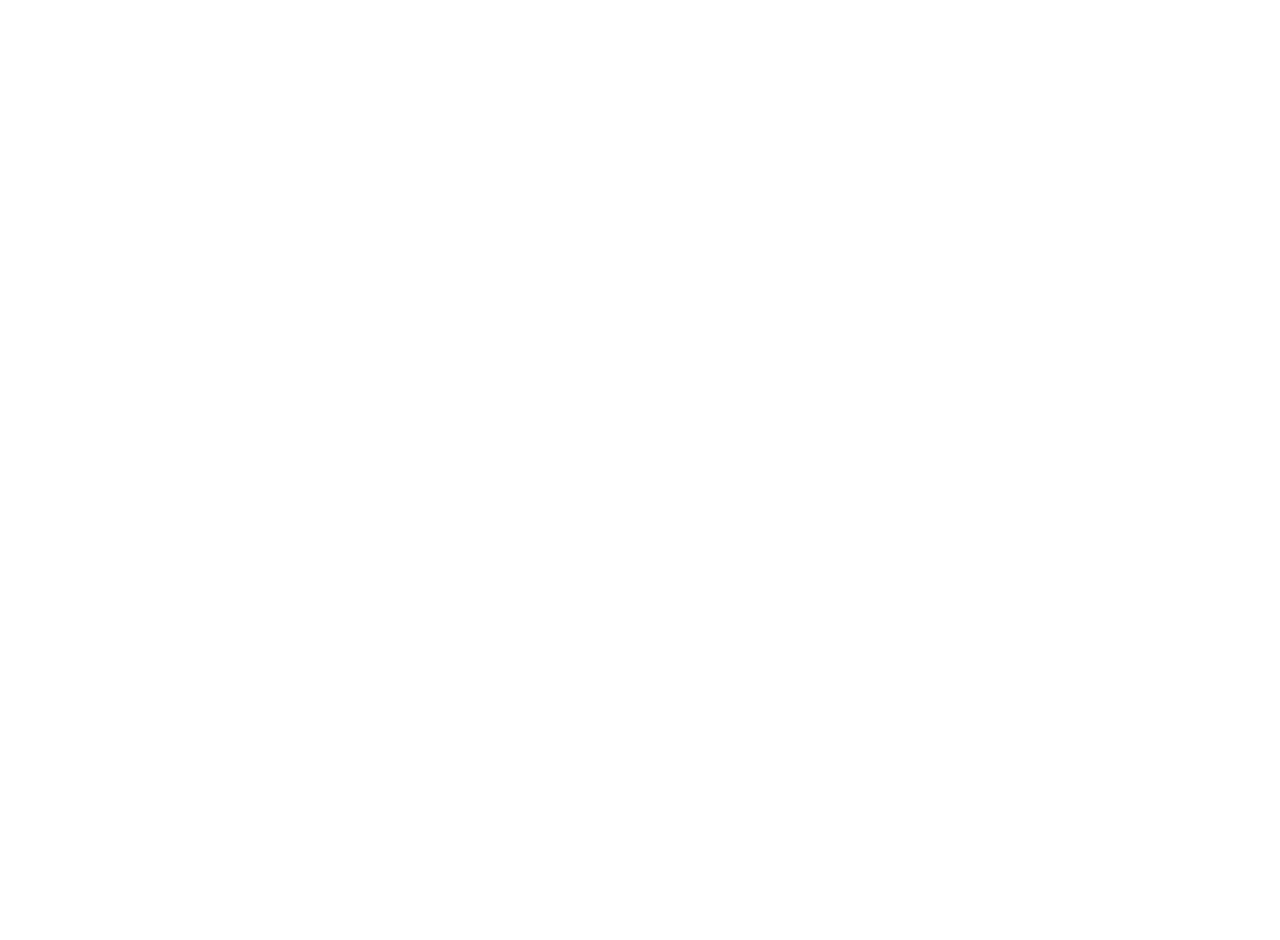
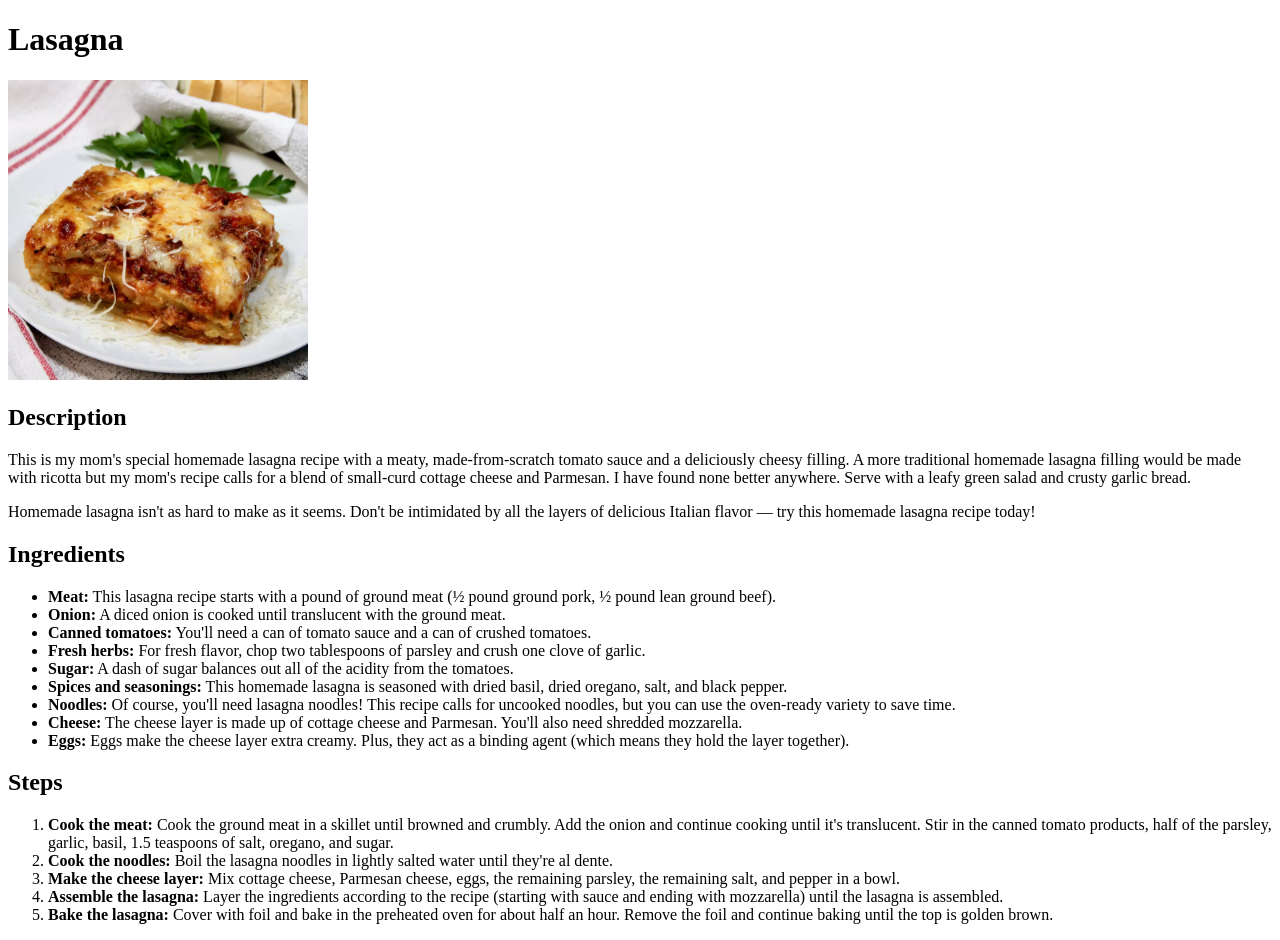
Before and after one commit to acortes8/recipes, a plain HTML site: page recipes/lasagna.html in a window 1280 px wide. Before the commit the page ends 800 px from the top, so only its background shows below. Drawn offline with Linux system fonts and the light colour scheme.

Commit message:
Add information to lasagna recipe, add new files
Needed to flesh out lasagna recipe, and create files for new recipes

```diff
--- a/recipes/lasagna.html
+++ b/recipes/lasagna.html
@@ -0,0 +1,37 @@
+<!DOCTYPE html>
+<html lang="en">
+    <head>
+        <meta charset="utf-8">
+        <title>Lasagna</title>
+    </head>
+    <body>
+        <h1>Lasagna</h1>
+        <img src="../images/lasagna.webp" alt="A photo of a delicious lasagna on a white plate with a leafy garnish, sprinkled with cheese" height="300" width="300">
+
+        <h2>Description</h2>
+        <p>This is my mom's special homemade lasagna recipe with a meaty, made-from-scratch tomato sauce and a deliciously cheesy filling. A more traditional homemade lasagna filling would be made with ricotta but my mom's recipe calls for a blend of small-curd cottage cheese and Parmesan. I have found none better anywhere. Serve with a leafy green salad and crusty garlic bread.</p>
+        <p>Homemade lasagna isn't as hard to make as it seems. Don't be intimidated by all the layers of delicious Italian flavor — try this homemade lasagna recipe today!</p>
+
+        <h2>Ingredients</h2>
+        <ul>
+            <li><strong>Meat:</strong> This lasagna recipe starts with a pound of ground meat (½ pound ground pork, ½ pound lean ground beef).</li>
+            <li><strong>Onion:</strong> A diced onion is cooked until translucent with the ground meat.</li>
+            <li><strong>Canned tomatoes:</strong> You'll need a can of tomato sauce and a can of crushed tomatoes.</li>
+            <li><strong>Fresh herbs:</strong> For fresh flavor, chop two tablespoons of parsley and crush one clove of garlic.</li>
+            <li><strong>Sugar:</strong> A dash of sugar balances out all of the acidity from the tomatoes.</li>
+            <li><strong>Spices and seasonings:</strong> This homemade lasagna is seasoned with dried basil, dried oregano, salt, and black pepper.</li>
+            <li><strong>Noodles:</strong> Of course, you'll need lasagna noodles! This recipe calls for uncooked noodles, but you can use the oven-ready variety to save time.</li>
+            <li><strong>Cheese:</strong> The cheese layer is made up of cottage cheese and Parmesan. You'll also need shredded mozzarella.</li>
+            <li><strong>Eggs:</strong> Eggs make the cheese layer extra creamy. Plus, they act as a binding agent (which means they hold the layer together).</li>
+        </ul>
+
+        <h2>Steps</h2>
+        <ol>
+            <li><strong>Cook the meat:</strong> Cook the ground meat in a skillet until browned and crumbly. Add the onion and continue cooking until it's translucent. Stir in the canned tomato products, half of the parsley, garlic, basil, 1.5 teaspoons of salt, oregano, and sugar.</li>
+            <li><strong>Cook the noodles:</strong> Boil the lasagna noodles in lightly salted water until they're al dente.</li>
+            <li><strong>Make the cheese layer:</strong> Mix cottage cheese, Parmesan cheese, eggs, the remaining parsley, the remaining salt, and pepper in a bowl.</li>
+            <li><strong>Assemble the lasagna:</strong> Layer the ingredients according to the recipe (starting with sauce and ending with mozzarella) until the lasagna is assembled.</li>
+            <li><strong>Bake the lasagna:</strong> Cover with foil and bake in the preheated oven for about half an hour. Remove the foil and continue baking until the top is golden brown.</li>
+        </ol>
+    </body>
+</html>
```
Also changed, not shown: index.html (+3 -0 lines), images/lasagna.webp (added), recipes/chili.html (added), recipes/tilapia.html (added).
